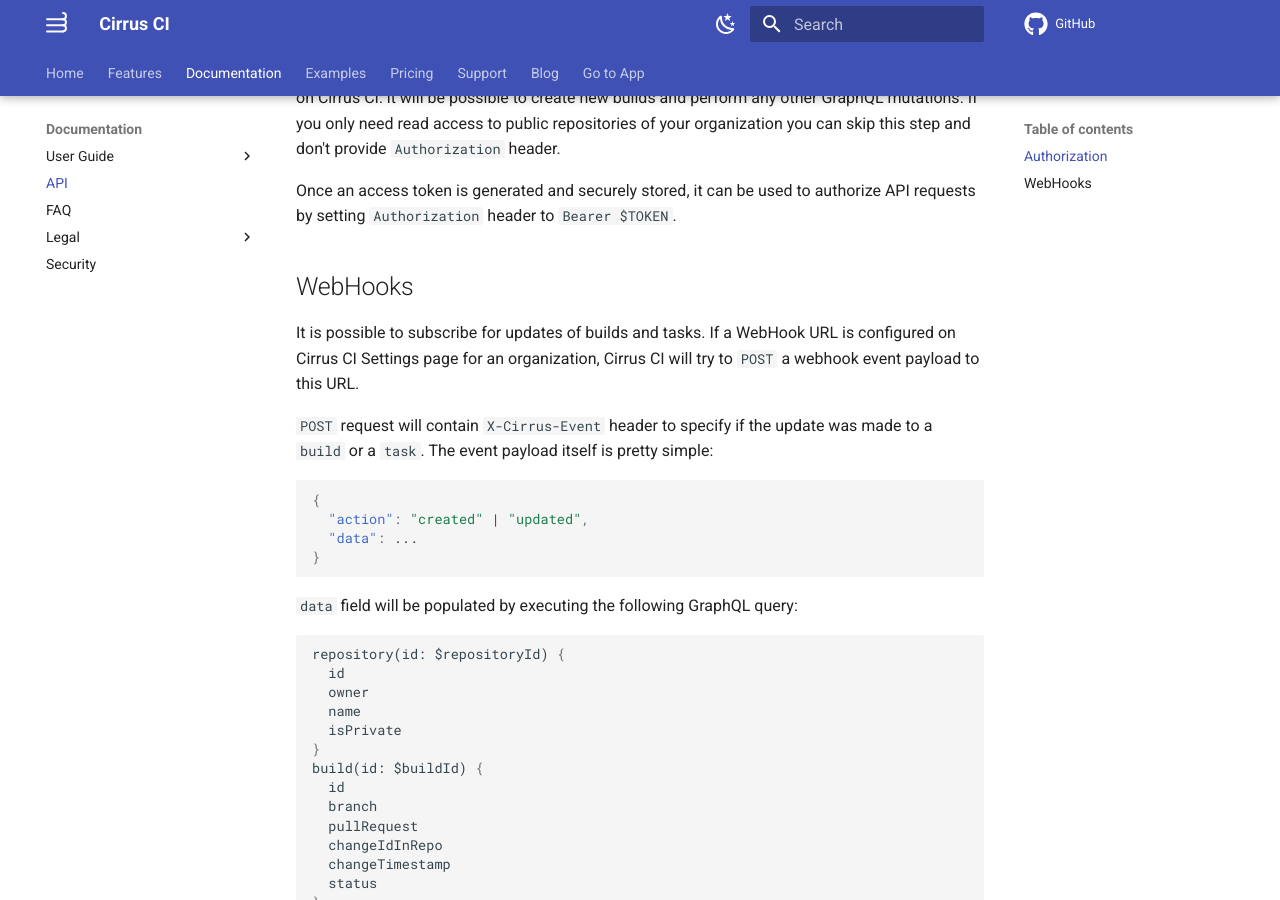
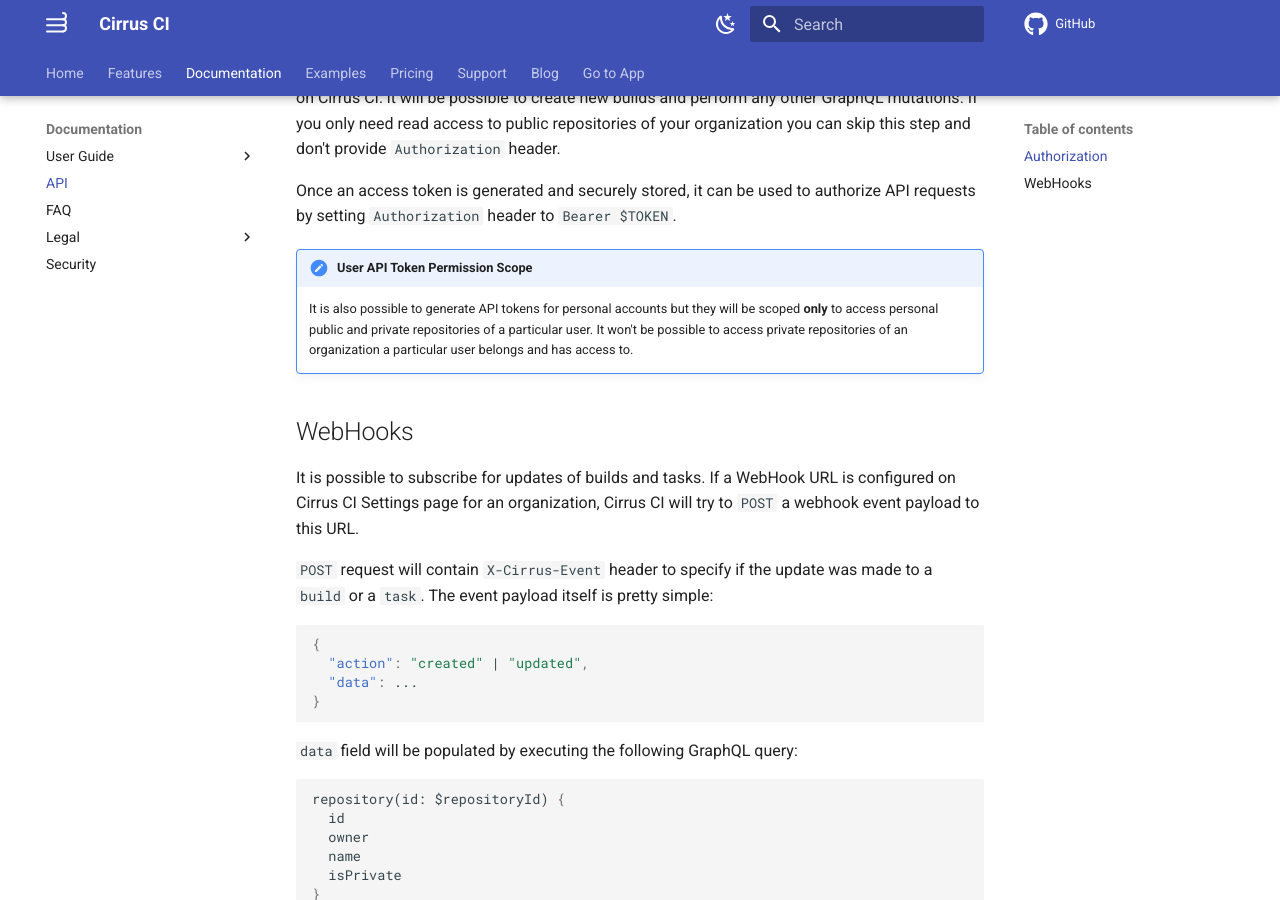
Before and after one commit to cirruslabs/cirrus-ci-docs, an MkDocs documentation site: the page built from docs/api.md, in a window 1280 px wide and 900 px high, scrolled down 600 px. Built offline with MkDocs 1.6.1 and Material for MkDocs 9.7.7, drawn with Linux system fonts in a browser that asks for light colours; comment, search, counter and statistics services are not loaded.

Commit message:
Document User API Token Permission Scope

```diff
--- a/docs/api.md
+++ b/docs/api.md
@@ -24,6 +24,10 @@ Settings page for a corresponding organization. Here is a direct link to the set
 
 Once an access token is generated and securely stored, it can be used to authorize API requests by setting `Authorization`
 header to `Bearer $TOKEN`.
+
+!!! note "User API Token Permission Scope"
+    It is also possible to generate API tokens for personal accounts but they will be scoped **only** to access personal public and private repositories
+    of a particular user. It won't be possible to access private repositories of an organization a particular user belongs and has access to.
 
 ## WebHooks
 
```
